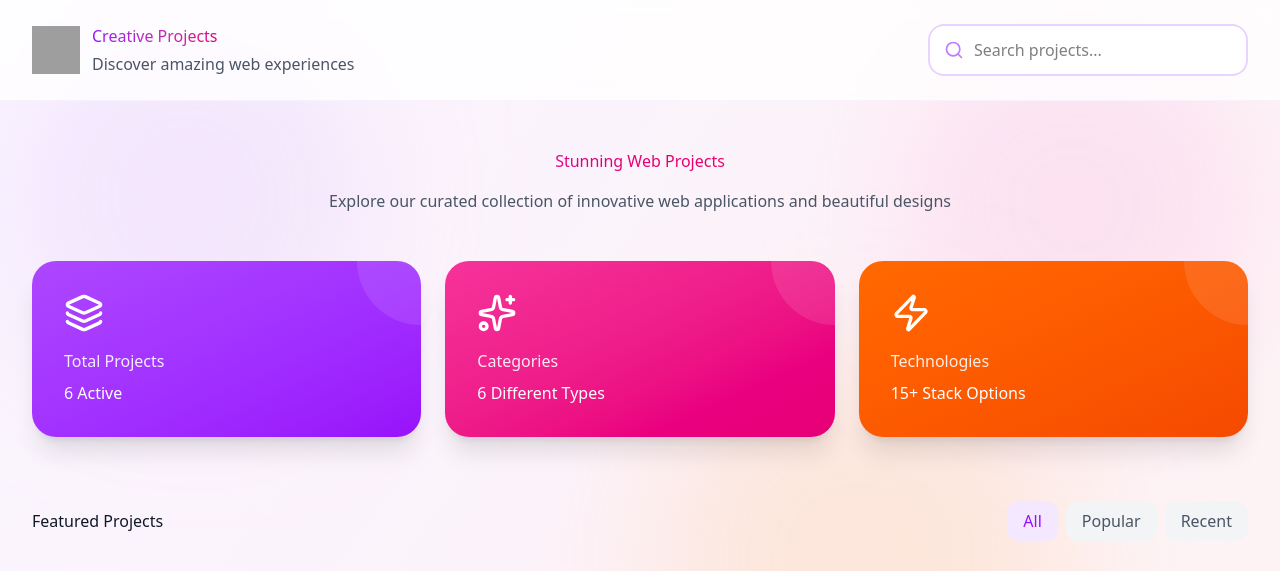
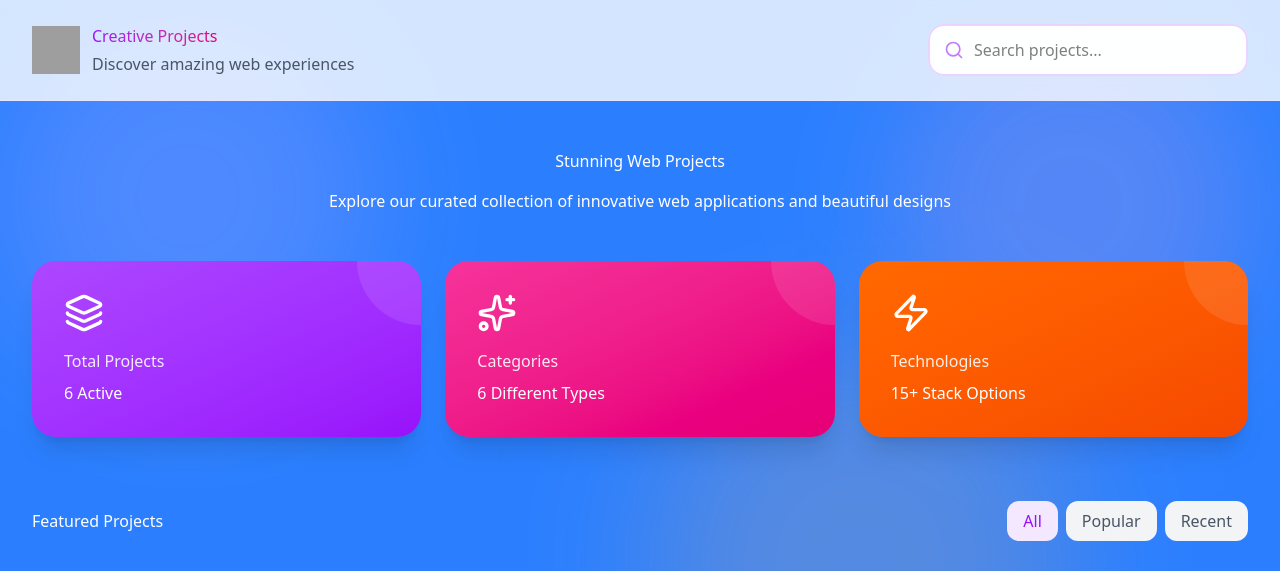
Before and after one commit to CecileVexe/WebHub, a React (Vite) app: page / in a window 1280 px wide. Shown: the top 571 px of the page. Built offline with nearby package versions, Linux system fonts and the light colour scheme; grey boxes are pictures that could not be loaded.

Commit message:
feat-bgColor : change bg color and adapt title

```diff
--- a/src/App.tsx
+++ b/src/App.tsx
@@ -72,7 +72,7 @@ export default function App() {
   const [searchQuery, setSearchQuery] = useState("");
 
   return (
-    <div className="min-h-screen bg-gradient-to-br from-purple-50 via-pink-50 to-orange-50">
+    <div className="min-h-screen bg-blue-500 from-purple-50 via-pink-50 to-orange-50">
       {/* Animated Background Blobs */}
       <div className="fixed inset-0 overflow-hidden pointer-events-none">
         <div className="absolute top-0 left-0 w-96 h-96 bg-purple-300 rounded-full mix-blend-multiply filter blur-3xl opacity-20 animate-blob"></div>
@@ -114,10 +114,10 @@ export default function App() {
         {/* Hero Section */}
         <section className="max-w-7xl mx-auto px-4 sm:px-6 lg:px-8 py-12">
           <div className="text-center mb-12">
-            <h2 className="bg-gradient-to-r from-purple-600 via-pink-600 to-orange-600 bg-clip-text text-transparent mb-4">
+            <h2 className="bg-white bg-clip-text text-transparent mb-4">
               Stunning Web Projects
             </h2>
-            <p className="text-gray-600 max-w-2xl mx-auto">
+            <p className="text-white max-w-2xl mx-auto">
               Explore our curated collection of innovative web applications and beautiful designs
             </p>
           </div>
@@ -155,7 +155,7 @@ export default function App() {
           {/* Projects Grid */}
           <div>
             <div className="flex items-center justify-between mb-8">
-              <h2 className="text-gray-900">Featured Projects</h2>
+              <h2 className="text-white">Featured Projects</h2>
               <div className="flex gap-2">
                 <button className="px-4 py-2 rounded-xl bg-purple-100 text-purple-600 hover:bg-purple-200 transition-colors">
                   All
```
